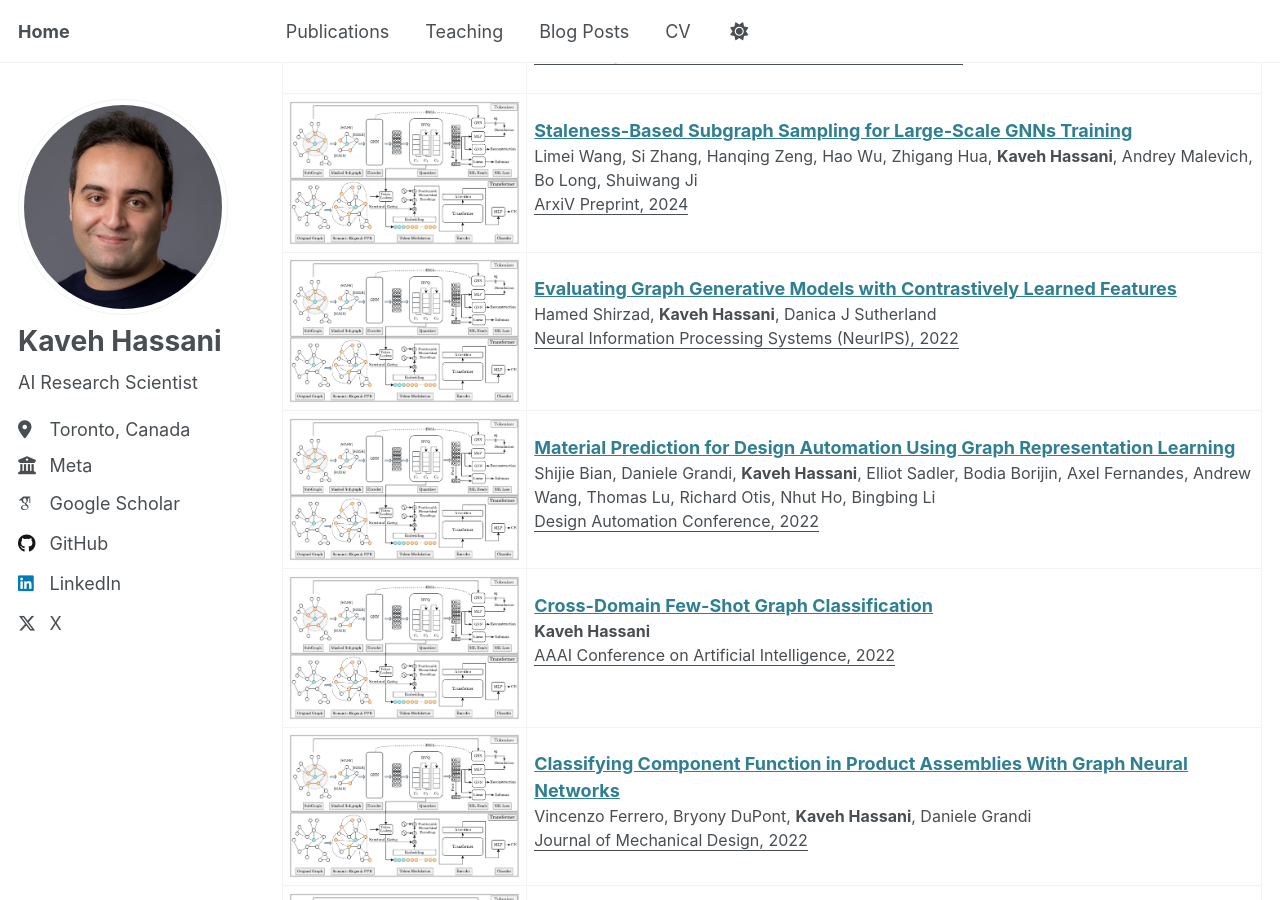
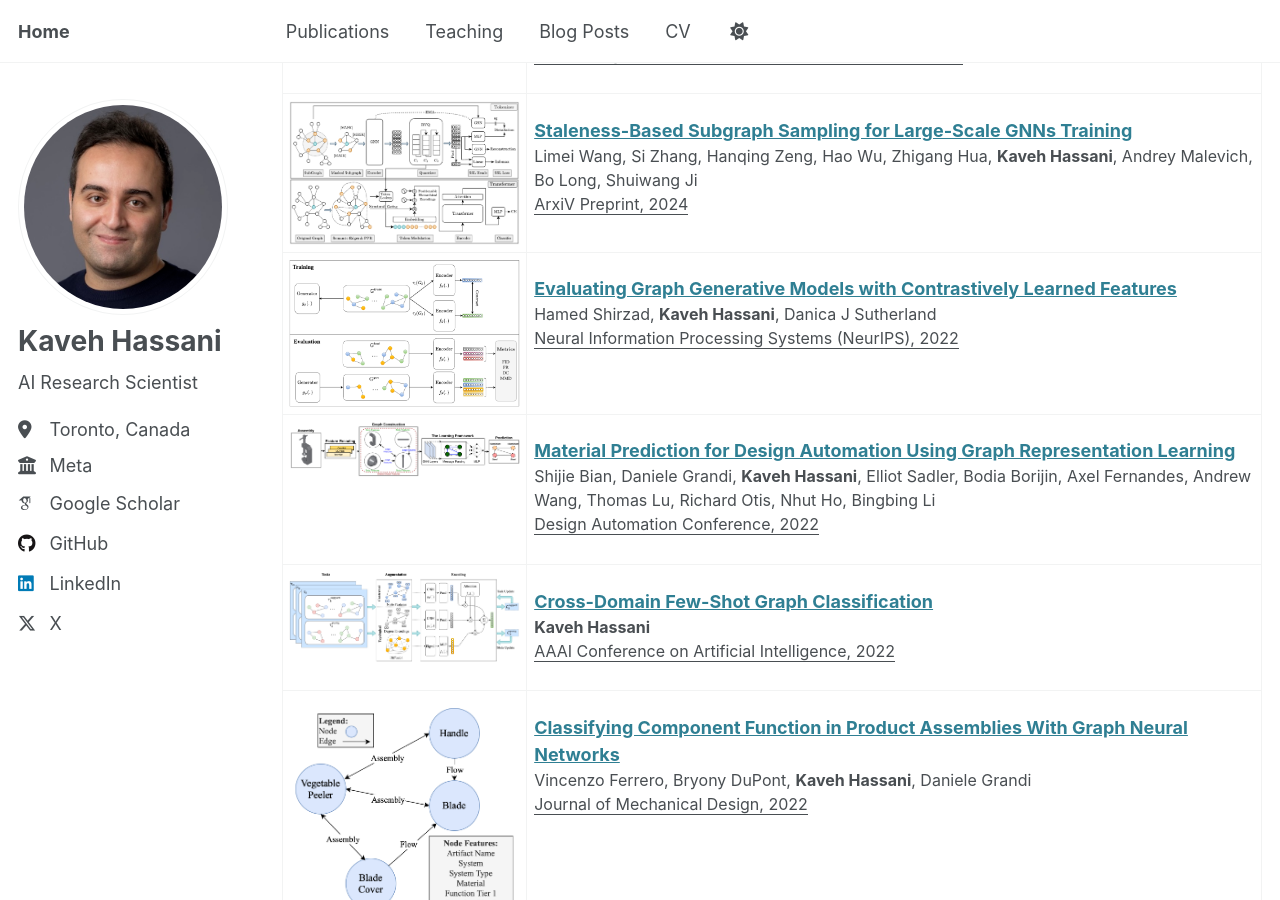
Before and after one commit to kavehhassani/kavehhassani.github.io, a Jekyll site: the page built from _pages/publications.html, in a window 1280 px wide and 900 px high, scrolled down 933 px. Built offline with Jekyll 4.4.1, drawn with Linux system fonts in a browser that asks for light colours; some web fonts are replaced.

Commit message:
Update publications.html

```diff
--- a/_pages/publications.html
+++ b/_pages/publications.html
@@ -165,8 +165,8 @@ author_profile: true
 
   <tr>
     <td width="25%" style="text-align: center; vertical-align: top;">
-      <a href="/images/gqt.png" target="_blank">
-        <img class="publication-image" src="/images/gqt.png" alt="Paper teaser">
+      <a href="/images/graphgen.png" target="_blank">
+        <img class="publication-image" src="/images/graphgen.png" alt="Paper teaser">
       </a>
     </td>
     <td width="75%" style="vertical-align: top;">
@@ -185,8 +185,8 @@ author_profile: true
 
   <tr>
     <td width="25%" style="text-align: center; vertical-align: top;">
-      <a href="/images/gqt.png" target="_blank">
-        <img class="publication-image" src="/images/gqt.png" alt="Paper teaser">
+      <a href="/images/material.png" target="_blank">
+        <img class="publication-image" src="/images/material.png" alt="Paper teaser">
       </a>
     </td>
     <td width="75%" style="vertical-align: top;">
@@ -204,8 +204,8 @@ author_profile: true
 
   <tr>
     <td width="25%" style="text-align: center; vertical-align: top;">
-      <a href="/images/gqt.png" target="_blank">
-        <img class="publication-image" src="/images/gqt.png" alt="Paper teaser">
+      <a href="/images/metaglr.png" target="_blank">
+        <img class="publication-image" src="/images/metaglr.png" alt="Paper teaser">
       </a>
     </td>
     <td width="75%" style="vertical-align: top;">
@@ -223,8 +223,8 @@ author_profile: true
 
   <tr>
     <td width="25%" style="text-align: center; vertical-align: top;">
-      <a href="/images/gqt.png" target="_blank">
-        <img class="publication-image" src="/images/gqt.png" alt="Paper teaser">
+      <a href="/images/component.png" target="_blank">
+        <img class="publication-image" src="/images/component.png" alt="Paper teaser">
       </a>
     </td>
     <td width="75%" style="vertical-align: top;">
```
